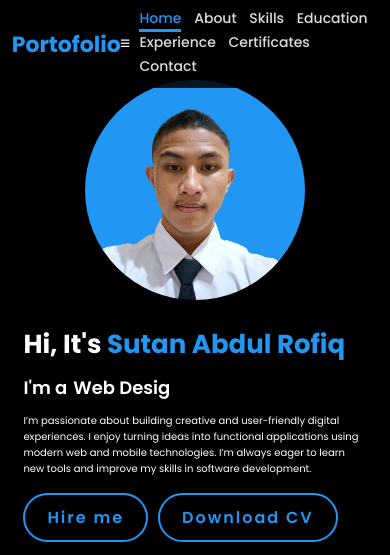
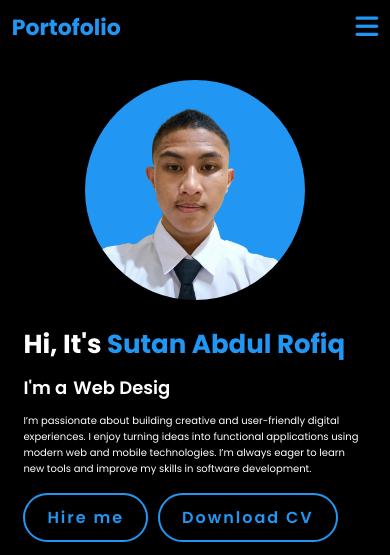
Before and after one commit to stnrfq/Portofolio-sutan, a plain HTML site: page index.html in a window 390 px wide. Shown: the top 555 px of the page. Drawn offline with Linux system fonts and the light colour scheme.

Commit message:
Update style.css

```diff
--- a/style.css
+++ b/style.css
@@ -37,6 +37,47 @@ header{
     z-index: 200;
     transition: background 0.3s ease;
 }
+
+/* === Drawer / Hamburger Menu === */
+.menu-toggle {
+  display: none;
+  font-size: 2.6rem;
+  color: #2196F3;
+  cursor: pointer;
+  z-index: 300;
+}
+
+@media (max-width: 900px) {
+  .menu-toggle {
+    display: block;
+  }
+
+  nav {
+    position: fixed;
+    top: 0;
+    right: -100%;
+    width: 70%;
+    height: 100vh;
+    background: rgba(0,0,0,0.95);
+    display: flex;
+    flex-direction: column;
+    align-items: center;
+    justify-content: center;
+    gap: 2rem;
+    transition: right 0.3s ease;
+    z-index: 250;
+  }
+
+  nav a {
+    font-size: 2rem;
+    margin: 1rem 0;
+  }
+
+  nav.show {
+    right: 0;
+  }
+}
+
 
 .logo{
     font-size: 2.8rem;
```
